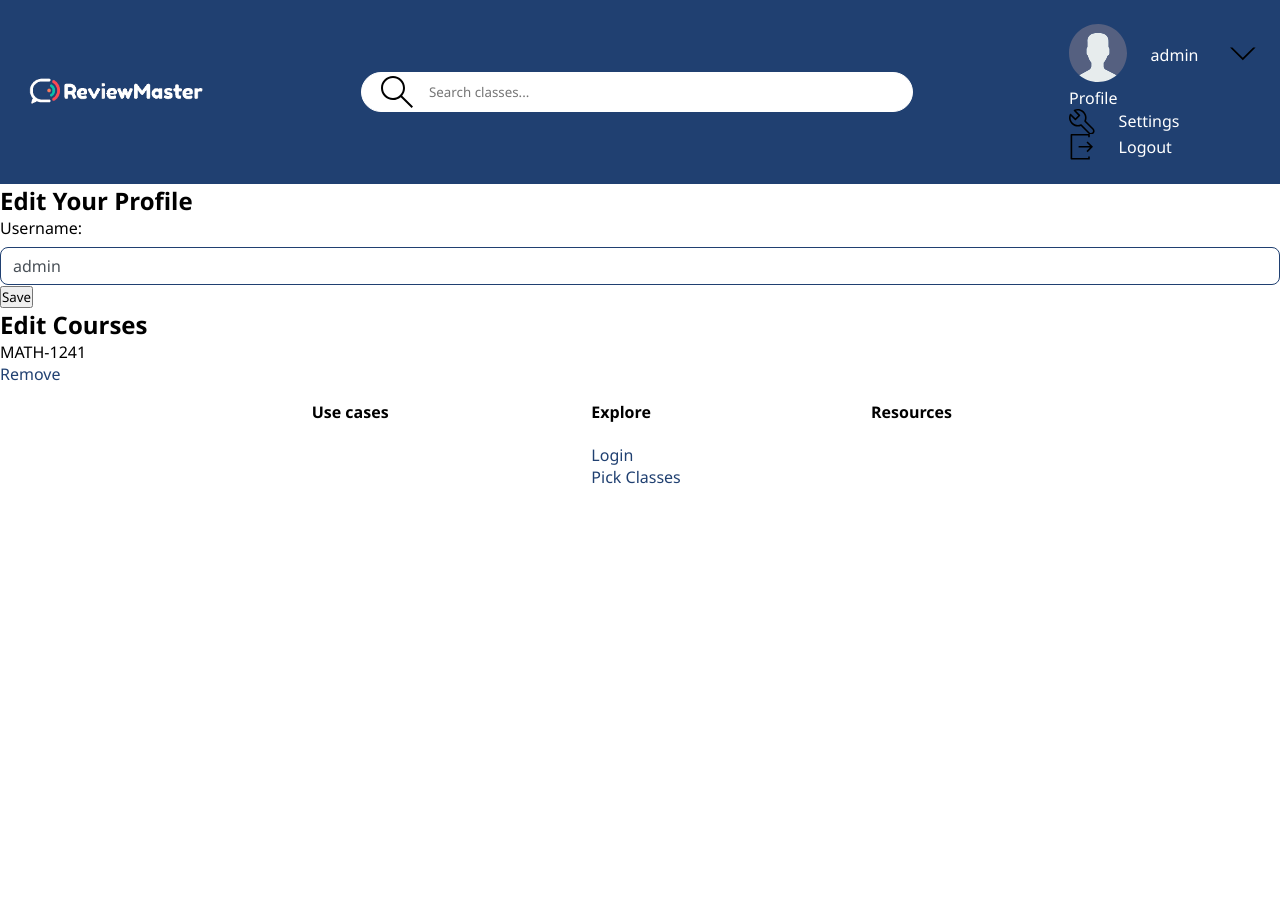
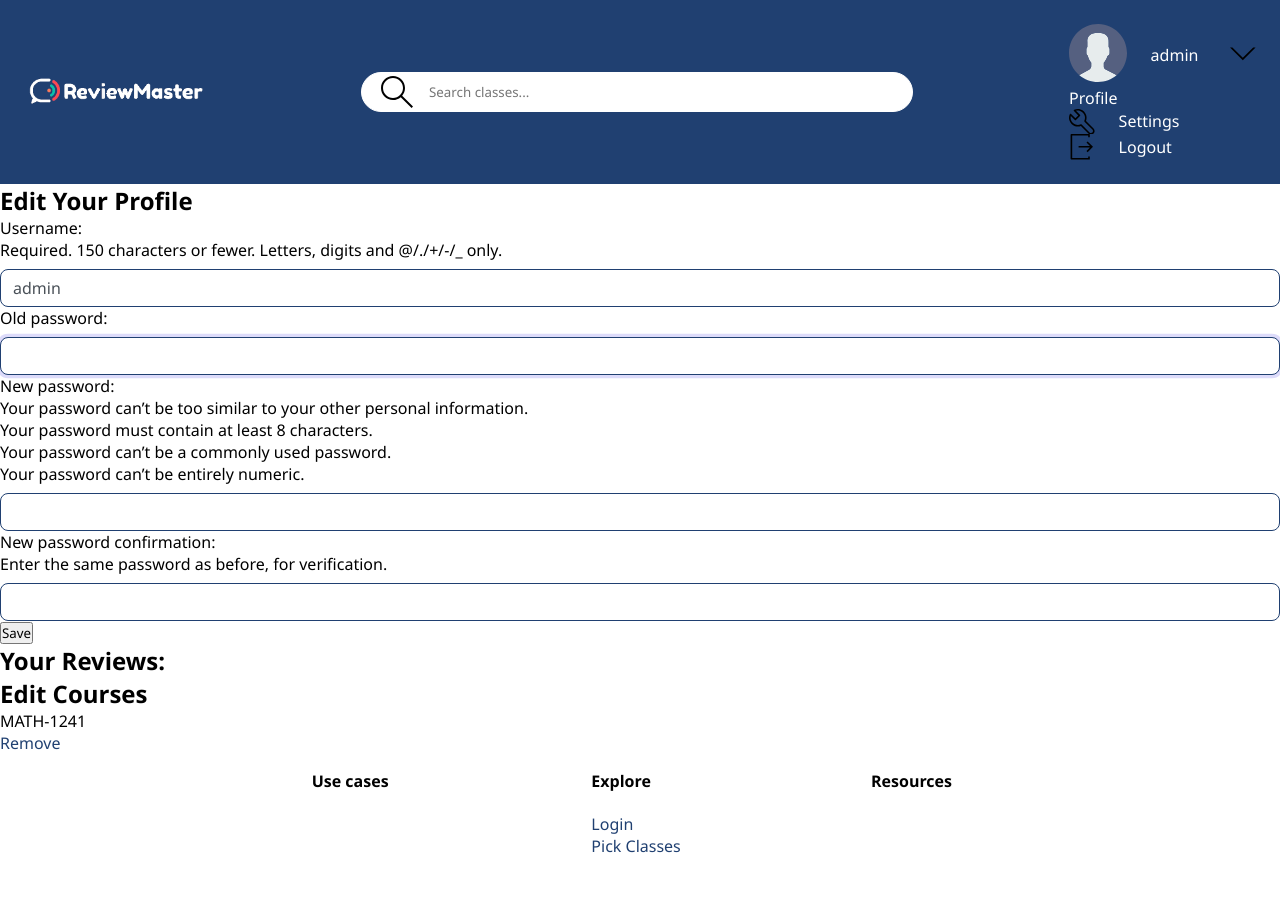
Before and after one commit to alexandernc0043/ITSC-3155-Group3, a Django app: page /profile/admin/edit-profile in a window 1280 px wide. Before the commit the page ends 484 px from the top, so only its background shows below. Run offline with Django 5.2, Linux system fonts and the light colour scheme; a user stored in the database is signed in; data comes from the database, SQL or seed files in the repository; both versions use the stored data as it was after the commit.

Commit message:
Password change functionality
User can now change their account password from profile edit form

```diff
--- a/Final Project Code/ReviewMaster/base/forms.py
+++ b/Final Project Code/ReviewMaster/base/forms.py
@@ -1,9 +1,14 @@
 from django.forms import ModelForm
-
+from django.contrib.auth.forms import PasswordChangeForm
 from .models import User
 
 # use setpasswordform
 class UserForm(ModelForm):
     class Meta:
         model = User
-        fields = ['username']
+        fields = ["username"]
+
+class PasswordChange(PasswordChangeForm):
+    class Meta:
+        model = User
+        fields = ["old_password", "new_password1", "new_password2"]
--- a/Final Project Code/ReviewMaster/base/templates/base/addRemoveCourse.html
+++ b/Final Project Code/ReviewMaster/base/templates/base/addRemoveCourse.html
@@ -10,7 +10,9 @@
             <p>Do you want to add "{{ course.course_name }} | {{ course }}"</p>
         {% endif %}
         <button type="submit">Confirm</button>
-        <a href="{% url 'courses' %}">Go Back</a>
+        <!-- Goes back to previous page stored in meta, works here but will not work in views -->
+        <a href="{{request.META.HTTP_REFERER}}">Go Back</a>
+
     </form>
 
 {% endblock content %}
--- a/Final Project Code/ReviewMaster/base/templates/base/editProfile.html
+++ b/Final Project Code/ReviewMaster/base/templates/base/editProfile.html
@@ -1,18 +1,19 @@
 {% extends 'main.html' %} {% block content %}
 <h2>Edit Your Profile</h2>
-
+<!-- Allows user to edit their profile through userForm -->
 <div>
-  <form class="userForm" action="" method="POST">
-    {% csrf_token %}
-    <div>
-        <p>Username: {{userForm.username}}</p>
-        <!-- put user password here -->
-    </div>
+  <form class="form" action="" method="POST">
+    {% csrf_token %} {{userForm}} {{password}}
 
     <button type="submit">Save</button>
   </form>
 </div>
+<div>
+  <h2>Your Reviews:</h2>
+  <!-- Put review edit functionality here -->
+</div>
 
+<div>
   <h2>Edit Courses</h2>
   {% if courses.count == 0 %}
   <p>No Courses Added</p>
@@ -23,4 +24,7 @@
     <a href="{% url 'remove-course' course %}">Remove</a>
   </div>
 
-{% endfor %} {% endif %} {% endblock content %}
+  {% endfor %} {% endif %}
+</div>
+
+{% endblock content %}
--- a/Final Project Code/ReviewMaster/base/urls.py
+++ b/Final Project Code/ReviewMaster/base/urls.py
@@ -10,6 +10,6 @@ urlpatterns = [
     path('add-course/<str:pk>',views.addCourse, name='add-course'),
     path('remove-course/<str:pk>',views.removeCourse, name='remove-course'),
     path('profile/<str:pk>', views.profile, name='profile'),
-    path('profile/<str:pk>/edit-profile', views.editProfile, name='edit-profile')
+    path('profile/<str:pk>/edit-profile', views.editProfile, name='edit-profile'),
    # path('review/<str:pk>/', views.review, name='review')
 ]
--- a/Final Project Code/ReviewMaster/base/views.py
+++ b/Final Project Code/ReviewMaster/base/views.py
@@ -4,9 +4,11 @@ from django.contrib.auth import login, authenticate, logout
 from django.contrib.auth.models import User
 from django.contrib import messages
 from django.contrib.auth.forms import UserCreationForm
-from .forms import UserForm
+from .forms import UserForm, PasswordChange
+from django.contrib.auth import update_session_auth_hash
 
 from base.models import Department, Course
+
 
 
 def home(request):
@@ -26,17 +28,25 @@ def profile(request, pk):
 def editProfile(request, pk):
     user = User.objects.get(username=pk)
     userForm = UserForm(instance=user)
+    password = PasswordChange(user)
+
     if request.method == 'POST':
         userForm = UserForm(request.POST, instance=user)
-        if userForm.is_valid():
+        password = PasswordChange(user, request.POST)
+
+        #Checks form validationm, updates user with new information
+        if userForm.is_valid() and password.is_valid():
             userForm.save()
+            password.save()
+            update_session_auth_hash(request, password.user) #Prevents automatic user logout
             return redirect('profile', pk=user.username)
+
     context = {
-        'userForm':userForm,
+        'userForm': userForm,
+        'password': password,
         'user': user,
         'courses': user.students.all(),
     }
-
 
     return render(request, 'base/editProfile.html', context)
 
@@ -57,6 +67,7 @@ def removeCourse(request, pk):
     if request.method == 'POST':
         course.course_students.remove(request.user)
         course.save()
+        # Redirect to previous url not working with usual HTTP_REFERER, probably manually store path for redirection
         return redirect('courses')
     return render(request, 'base/addRemoveCourse.html', context)
 
```
Also changed, not shown: Final Project Code/ReviewMaster/db.sqlite3. Lines whose indentation alone changed are shown as unchanged.
